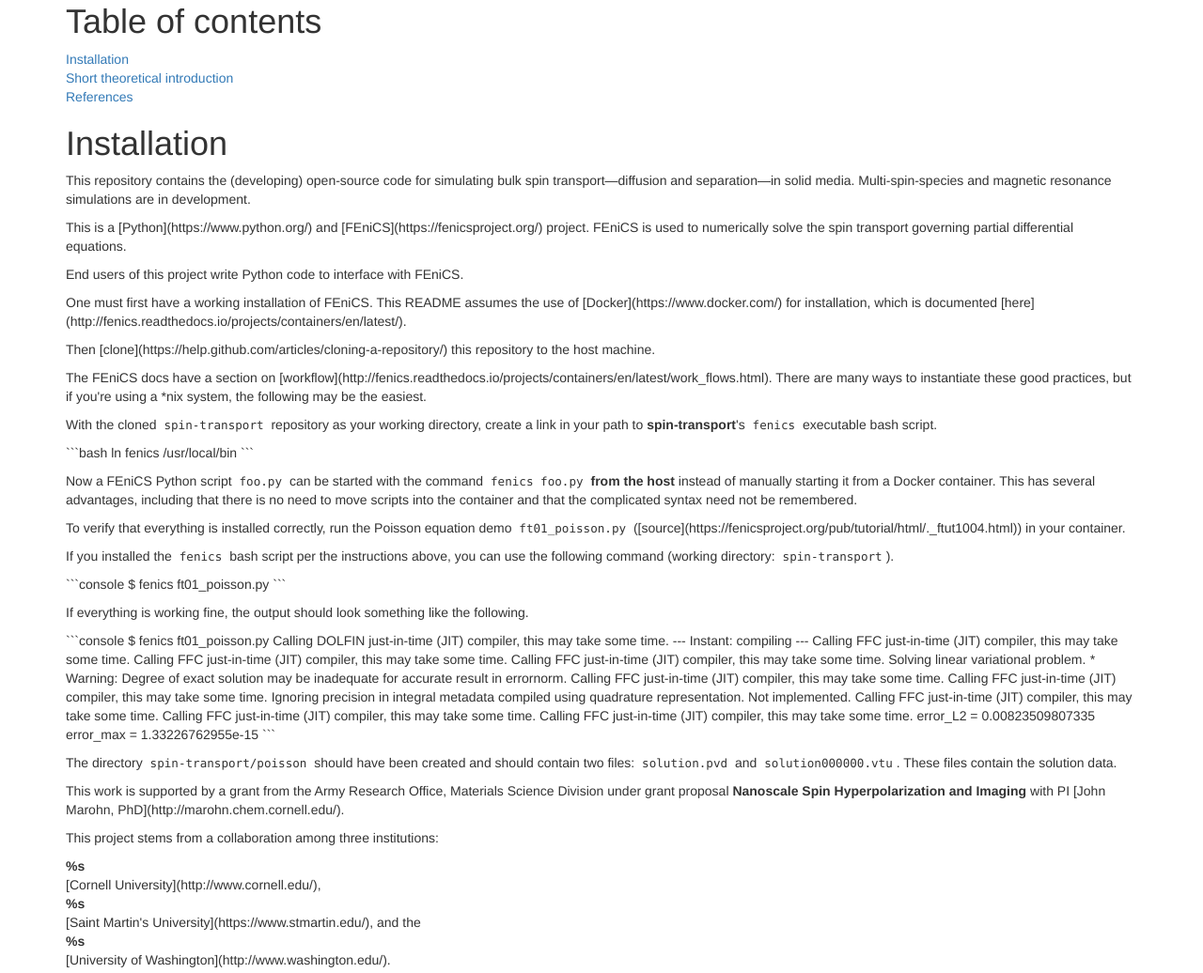
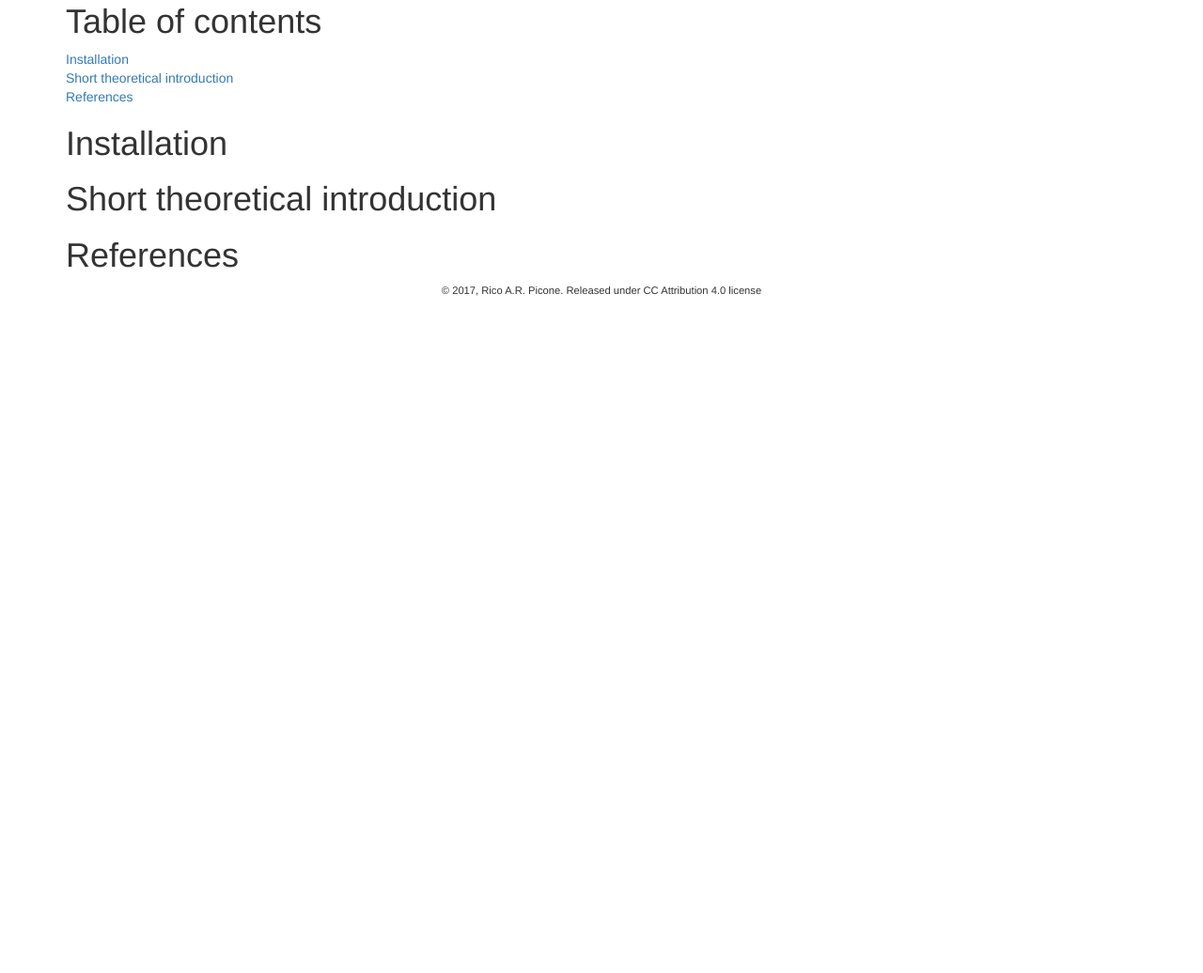
Before and after one commit to ricopicone/spin-transport, a plain HTML site: page docs/index.html in a window 1280 px wide. Shown: the part 533-1569 px from the top of the page at 94% size. After the commit the page ends 850 px from the top, so only its background shows below. Drawn offline with nearby package versions, Linux system fonts and the light colour scheme.

Commit message:
commented the markdown include

````diff
--- a/docs/index.html
+++ b/docs/index.html
@@ -137,98 +137,7 @@ Table of contents</h2>
 <h1 id="section:installation" class="anchor">Installation</h1>
 
 <p>
-<!-- spin-transport -->
-
-<p>
-This repository contains the (developing) open-source code for simulating bulk spin transport&mdash;diffusion and separation&mdash;in solid media. Multi-spin-species and magnetic resonance simulations are in development.
-
-<p>
-This is a [Python](https://www.python.org/) and [FEniCS](https://fenicsproject.org/) project. FEniCS is used to numerically solve the spin transport governing partial differential equations.
-
-<p>
-End users of this project write Python code to interface with FEniCS.
-
-<p>
-One must first have a working installation of FEniCS.
-This README assumes the use of [Docker](https://www.docker.com/) for installation, which is documented [here](http://fenics.readthedocs.io/projects/containers/en/latest/).
-
-<p>
-Then [clone](https://help.github.com/articles/cloning-a-repository/) this repository to the host machine.
-
-<p>
-The FEniCS docs have a section on [workflow](http://fenics.readthedocs.io/projects/containers/en/latest/work_flows.html).
-There are many ways to instantiate these good practices, but if you're using a *nix system, the following may be the easiest.
-
-<p>
-With the cloned <code>spin-transport</code> repository as your working directory, create a link in your path to <b>spin-transport</b>'s <code>fenics</code> executable bash script.
-
-<p>
-```bash
-ln fenics /usr/local/bin
-```
-
-<p>
-Now a FEniCS Python script <code>foo.py</code> can be started with the command <code>fenics foo.py</code> <b>from the host</b> instead of manually starting it from a Docker container.
-This has several advantages, including that there is no need to move scripts into the container and that the complicated syntax need not be remembered.
-
-<p>
-To verify that everything is installed correctly, run the Poisson equation demo <code>ft01_poisson.py</code> ([source](https://fenicsproject.org/pub/tutorial/html/._ftut1004.html)) in your container.
-
-<p>
-If you installed the <code>fenics</code> bash script per the instructions above, you can use the following command (working directory: <code>spin-transport</code>).
-
-<p>
-```console
-$ fenics ft01_poisson.py
-```
-
-<p>
-If everything is working fine, the output should look something like the following.
-
-<p>
-```console
-$ fenics ft01_poisson.py
-Calling DOLFIN just-in-time (JIT) compiler, this may take some time.
---- Instant: compiling ---
-Calling FFC just-in-time (JIT) compiler, this may take some time.
-Calling FFC just-in-time (JIT) compiler, this may take some time.
-Calling FFC just-in-time (JIT) compiler, this may take some time.
-Solving linear variational problem.
-<em>*</em> Warning: Degree of exact solution may be inadequate for accurate result in errornorm.
-Calling FFC just-in-time (JIT) compiler, this may take some time.
-Calling FFC just-in-time (JIT) compiler, this may take some time.
-  Ignoring precision in integral metadata compiled using quadrature representation. Not implemented.
-Calling FFC just-in-time (JIT) compiler, this may take some time.
-Calling FFC just-in-time (JIT) compiler, this may take some time.
-Calling FFC just-in-time (JIT) compiler, this may take some time.
-error_L2  = 0.00823509807335
-error_max = 1.33226762955e-15
-```
-
-<p>
-The directory <code>spin-transport/poisson</code> should have been created and should contain two files: <code>solution.pvd</code> and <code>solution000000.vtu</code>.
-These files contain the solution data.
-
-<p>
-This work is supported by a grant from the Army Research Office, Materials Science Division under grant proposal <b>Nanoscale Spin Hyperpolarization and Imaging</b> <!-- TODO: grant number -->
-with PI [John Marohn, PhD](http://marohn.chem.cornell.edu/).
-
-<p>
-This project stems from a collaboration among three institutions:
-
-<p>
-
-<dl>
-<dt>%s<dd>
-  [Cornell University](http://www.cornell.edu/),
-<dt>%s<dd>
-  [Saint Martin's University](https://www.stmartin.edu/), and the
-<dt>%s<dd>
-  [University of Washington](http://www.washington.edu/).
-</dl>
-
-The lead contributor to this project is [Rico Picone, PhD](http://ricopic.one) of Saint Martin's University, co-PI on the ARO grant.
-Other contributors include [John Marohn, PhD](http://marohn.chem.cornell.edu/) (Cornell, PI), John A. Sidles, PhD (Washington), Joseph L. Garbini, PhD (Washington), and Corinne Isaac (Cornell).
+<!-- include "../README.md" -->
 
 <h1 id="section:shorttheory" class="anchor">Short theoretical introduction</h1>
 
````
Also changed, not shown: docs/index.do.txt, 7 other files.
